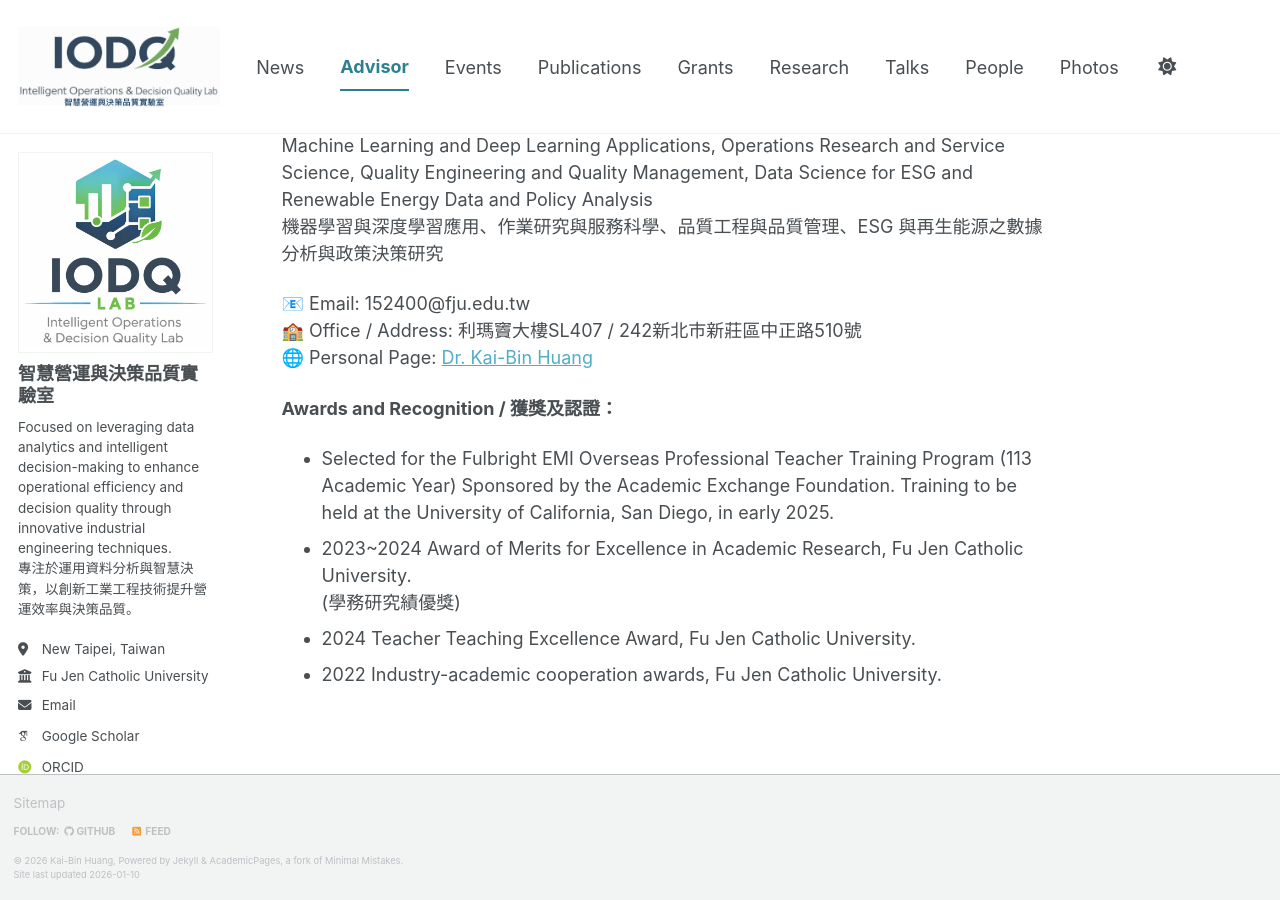
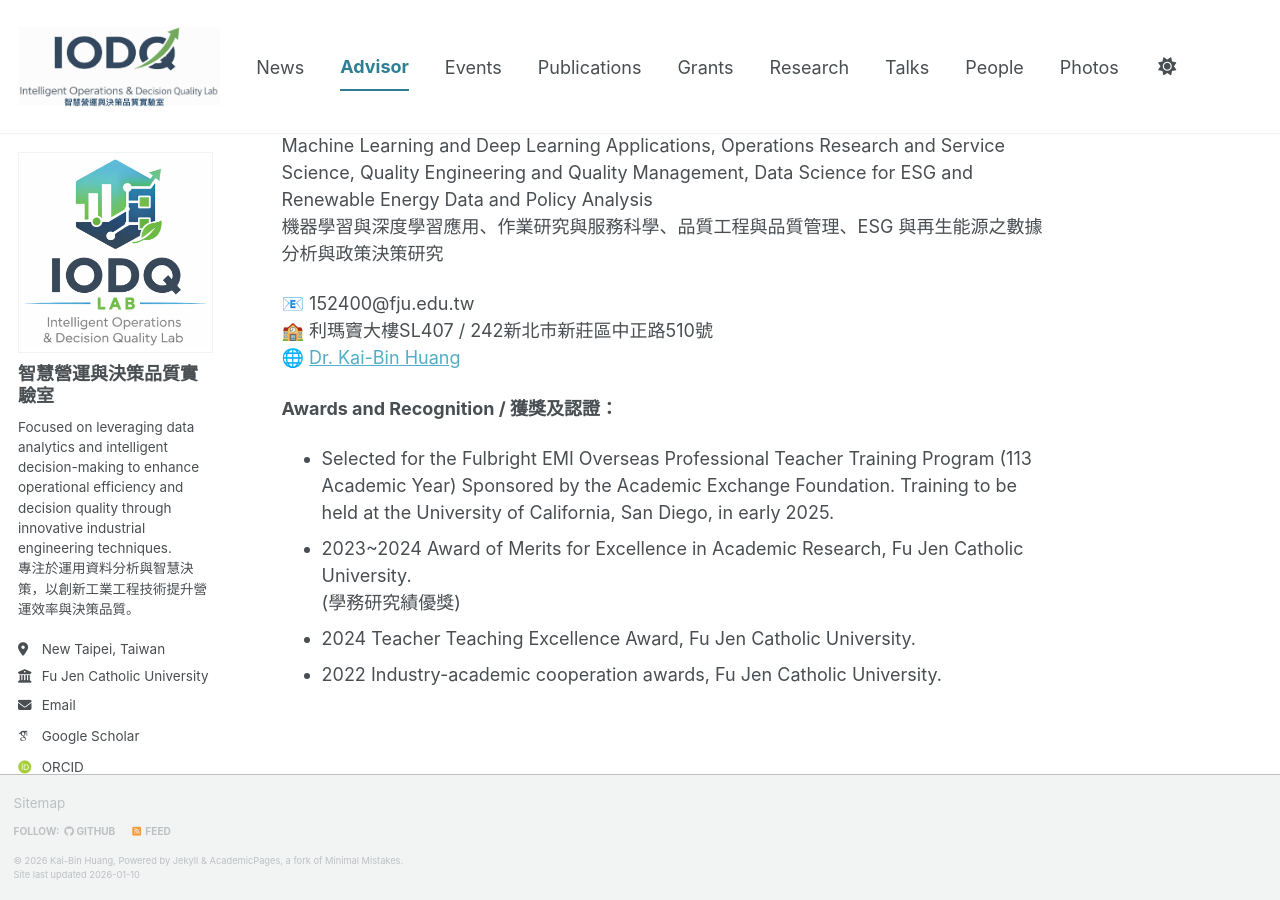
Before and after one commit to kbhuang188/kbhuang188.github.io, a Jekyll site: the page built from _pages/advisor.md, in a window 1280 px wide and 900 px high, scrolled down 562 px. Built offline with Jekyll 4.4.1, drawn with Linux system fonts in a browser that asks for light colours; some web fonts are replaced; a script bundle is joined from its source files by our own code; library files that are not in the unit come from our copies.

Commit message:
Update advisor.md

```diff
--- a/_pages/advisor.md
+++ b/_pages/advisor.md
@@ -16,9 +16,9 @@ Fu Jen Catholic University <br>
 Machine Learning and Deep Learning Applications, Operations Research and Service Science, Quality Engineering and Quality Management, Data Science for ESG and Renewable Energy Data and Policy Analysis <br>
 機器學習與深度學習應用、作業研究與服務科學、品質工程與品質管理、ESG 與再生能源之數據分析與政策決策研究
 
-📧 Email: 152400@fju.edu.tw
-🏫 Office / Address: 利瑪竇大樓SL407 / 242新北市新莊區中正路510號
-🌐 Personal Page: <a href="https://www.mba.fju.edu.tw/faculty_detail.php?id=22&currentPage=2">Dr. Kai-Bin Huang</a>
+📧 152400@fju.edu.tw
+🏫 利瑪竇大樓SL407 / 242新北市新莊區中正路510號
+🌐 <a href="https://www.mba.fju.edu.tw/faculty_detail.php?id=22&currentPage=2">Dr. Kai-Bin Huang</a>
 
 **Awards and Recognition / 獲獎及認證：**
 - Selected for the Fulbright EMI Overseas Professional Teacher Training Program (113 Academic Year) Sponsored by the Academic Exchange Foundation.
```
